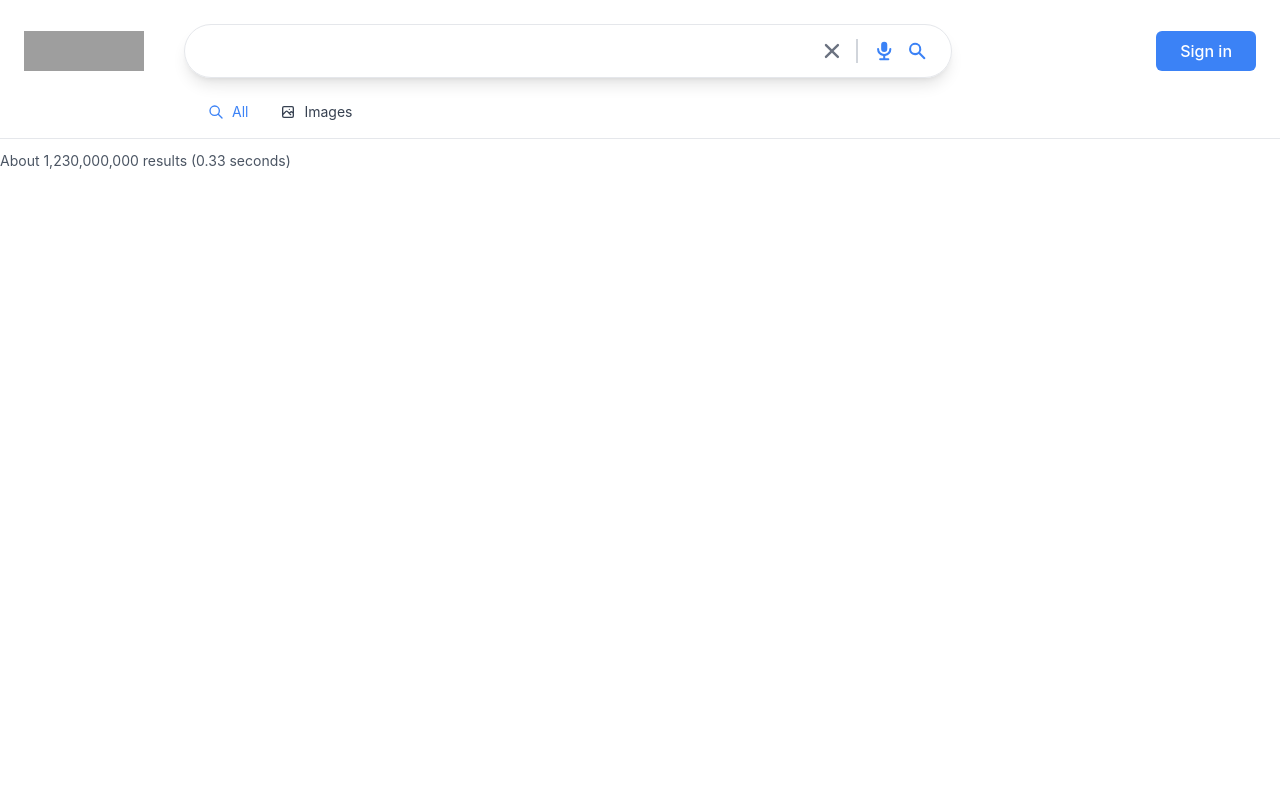
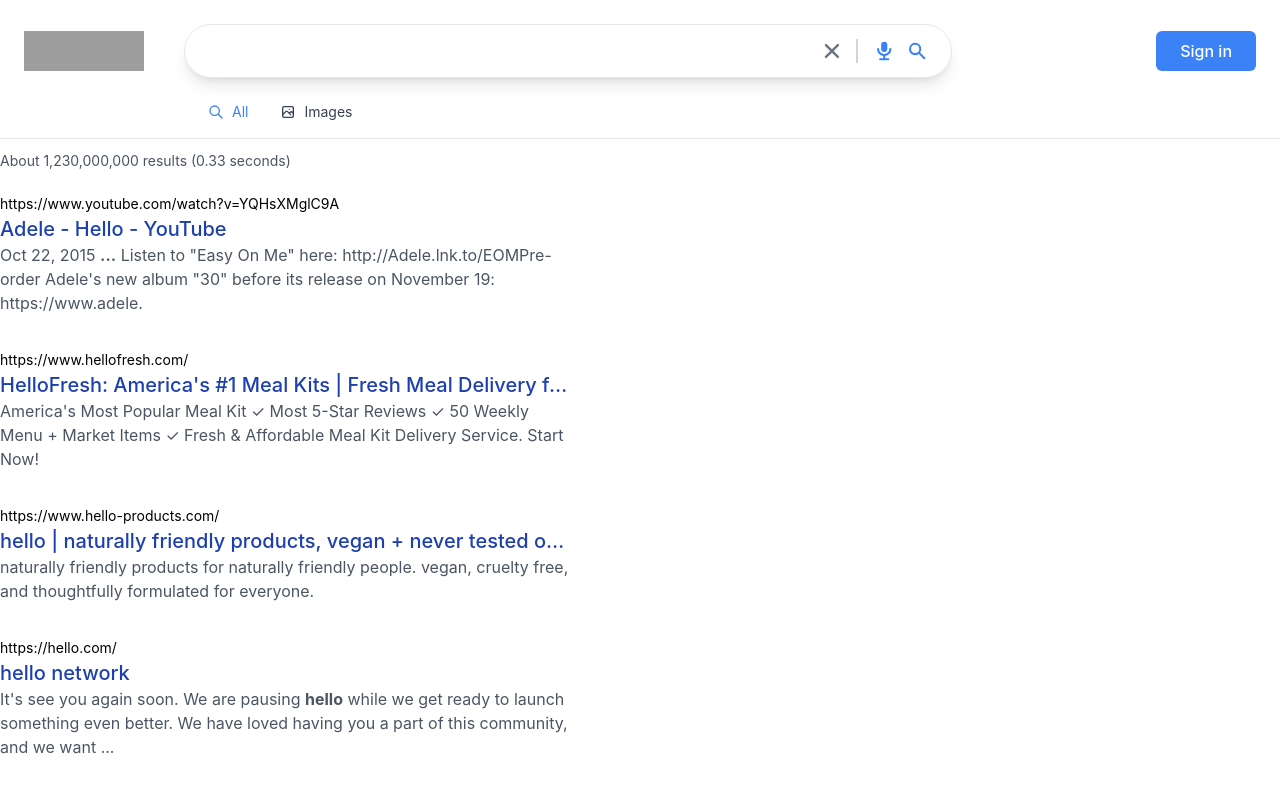
Before and after one commit to granitnebiu/serachengine, a Next.js app: page /search in a window 1280 px wide. Shown: the top 796 px of the page. Built offline with nearby package versions, Linux system fonts and the light colour scheme; no server answers; grey boxes are pictures that could not be loaded.

Commit message:
completed the result section and installed html-react-parser

```diff
--- a/components/SearchResults.js
+++ b/components/SearchResults.js
@@ -1,4 +1,5 @@
 import React from "react";
+import Parser from "html-react-parser";
 
 export default function SearchResults({ results }) {
   return (
@@ -7,6 +8,21 @@
         About {results.searchInformation.formattedTotalResults} results (
         {results.searchInformation.formattedSearchTime} seconds)
       </p>
+
+      {results.items.map((result) => (
+        <div key={result.link} className="mb-8 max-w-xl">
+          <div className="group">
+            <a className="truncate text-sm" href={result.link}>
+              {result.formattedUrl}
+            </a>
+            <a className="decoration-blue-800 group-hover:underline" href={result.link}>
+              <h2 className="truncate text-xl font-medium text-blue-800">{result.title}</h2>
+            </a>
+          </div>
+          {/* <div dangerouslySetInnerHTML={{ __html: result.htmlSnippet }}></div> */}
+          <p className="text-gray-600">{Parser(result.htmlSnippet)}</p>
+        </div>
+      ))}
     </div>
   );
 }
--- a/package.json
+++ b/package.json
@@ -10,6 +10,7 @@
   },
   "dependencies": {
     "@heroicons/react": "^1.0.6",
+    "html-react-parser": "^1.4.11",
     "next": "12.1.4",
     "next-auth": "^4.3.1",
     "react": "18.0.0",
--- a/pages/search.js
+++ b/pages/search.js
@@ -1,11 +1,11 @@
 import SearchHeader from "@/SearchHeader";
 import SearchResults from "@/SearchResults";
+import { useRouter } from "next/router";
 import Head from "next/head";
 import React from "react";
 import Response from "../Response";
-import { useRouter } from "next/router";
 
-export default function search({ results }) {
+export default function Search({ results }) {
   console.log(results);
   const router = useRouter();
   return (
```
Also changed, not shown: 2 other files (tests, documents, lock files or other folders).
